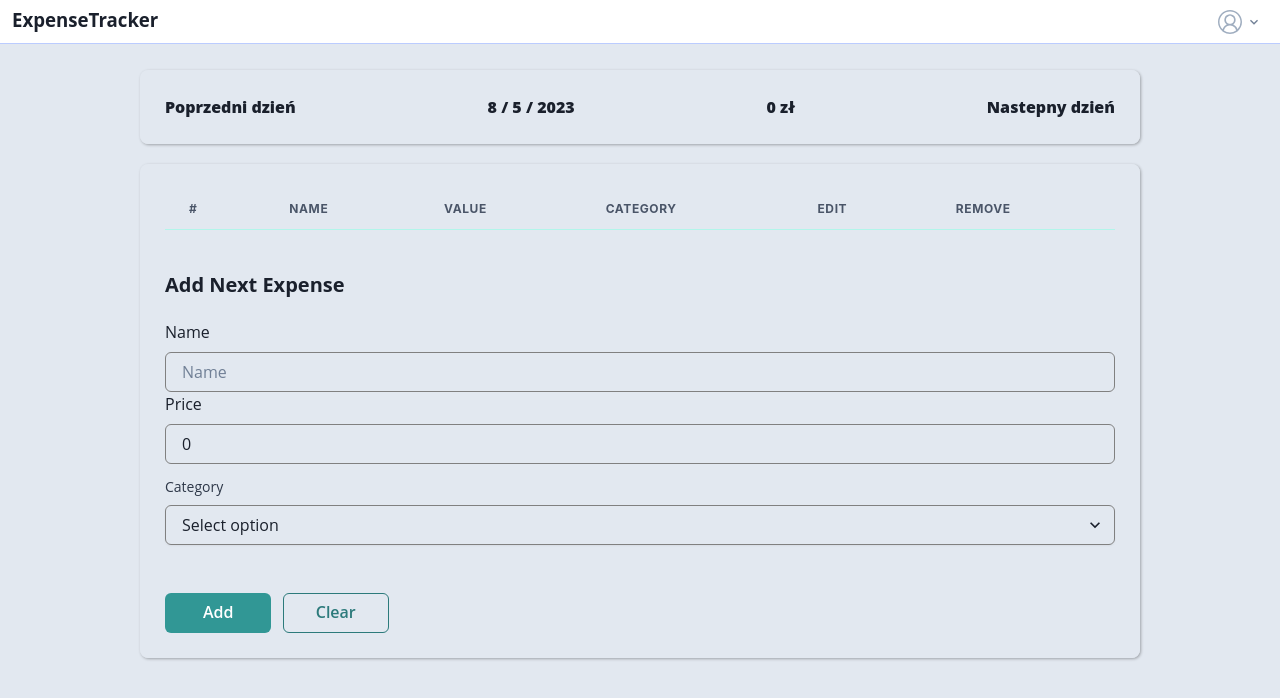
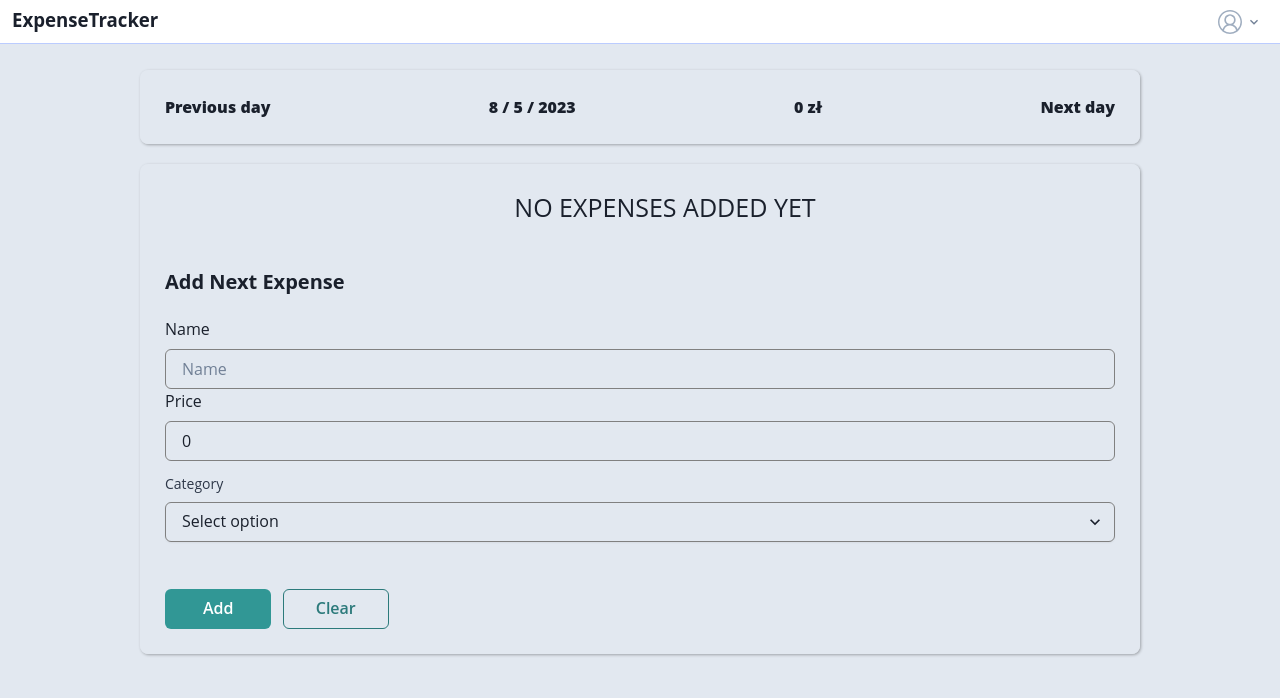
Before and after one commit to tomektomek321/ExpensesTracker, a React (Create React App) app in the folder client/: page / in a window 1280 px wide. Shown: the top 698 px of the page. Built offline with nearby package versions, Linux system fonts and the light colour scheme.

Commit message:
No expenses info

```diff
--- a/client/src/components/newExpenseForm/NewExpenseForm.tsx
+++ b/client/src/components/newExpenseForm/NewExpenseForm.tsx
@@ -19,12 +19,14 @@ type NewExpenseFormProps = {
   expenses: Expense[];
   setExpenses: any;
   categories: Category[],
+  countTotalDay: any,
 };
 
 const NewExpenseForm: React.FC<NewExpenseFormProps> = ({
   expenses,
   setExpenses,
   categories,
+  countTotalDay
 }) => {
 
   const [newExpenseValue, setNewExpenseValue] =  useState<NewExpense>(emptyNewExpense);
@@ -45,12 +47,12 @@ const NewExpenseForm: React.FC<NewExpenseFormProps> = ({
       id: "123213",
       name: newExpenseValue.name,
       category: newExpenseValue.category,
-      price: newExpenseValue.price,
+      price: parseFloat(newExpenseValue.price.toString()),
       date: new Date(),
       userId: "addd1"
     });
     setExpenses(newExpenses);
-
+    countTotalDay(newExpenses);
     setNewExpenseValue(emptyNewExpense);
   }
 
--- a/client/src/pages/Home.tsx
+++ b/client/src/pages/Home.tsx
@@ -36,8 +36,8 @@ export default function Home() {
   const getExpenses = () => {
     const nowDay = changeDay(dayShift);
     GetExpensesBy("sad", nowDay).then((expenses_: Expense[]) => {
-      debugger;
-      setExpenses(expenses_);
+
+      setExpenses(prev => expenses_);
       countTotalDay(expenses_);
     });
   }
@@ -122,7 +122,7 @@ export default function Home() {
       >
         <Box>
           <Text fontWeight={800} onClick={() => showDay(-1)}>
-            Poprzedni dzień
+            Previous day
           </Text>
         </Box>
         <Box>
@@ -132,14 +132,12 @@ export default function Home() {
           <Text fontWeight={800}>
             {totalDay} zł
           </Text>
-
         </Box>
         <Box>
         <Text fontWeight={800} onClick={() => showDay(1)}>
-            Nastepny dzień
+            Next day
           </Text>
         </Box>
-
       </Flex>
       <Box
         borderWidth="1px"
@@ -150,6 +148,14 @@ export default function Home() {
         m="10px auto"
         as="form"
       >
+        {
+          expenses.length === 0 ? (
+            <>
+              <Text width={'1000px'} fontSize={25} textAlign={'center'}>
+                NO EXPENSES ADDED YET
+              </Text>
+            </>
+          ) : (
             <Flex direction={'column'}>
               <TableContainer width={'1000px'}>
                 <Table variant='striped' colorScheme='teal'>
@@ -187,13 +193,14 @@ export default function Home() {
                 </Table>
               </TableContainer>
             </Flex>
-
+          )
+        }
         <NewExpenseForm
           expenses={expenses}
           setExpenses={setExpenses}
           categories={categories}
+          countTotalDay={countTotalDay}
         />
-
       </Box>
     </Flex>
   )
```
Lines whose indentation alone changed are shown as unchanged.
